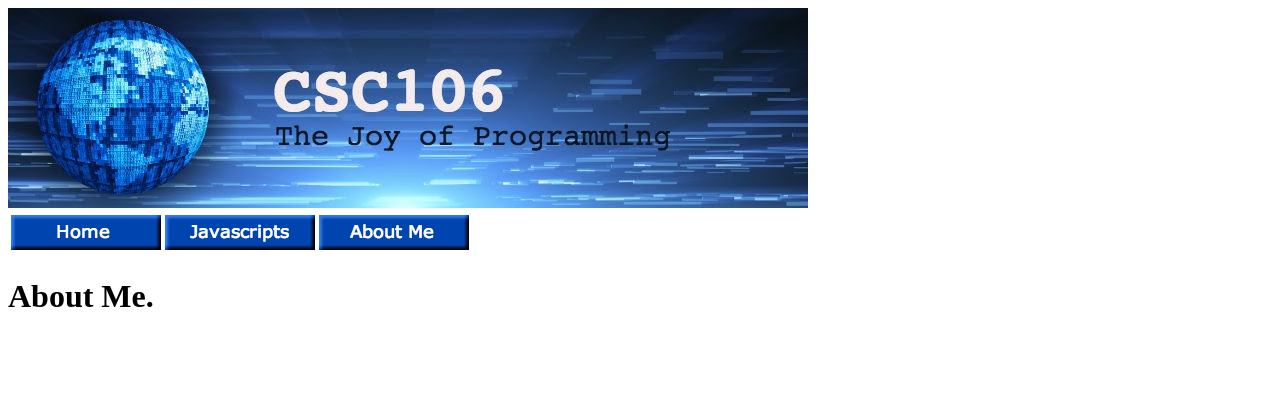
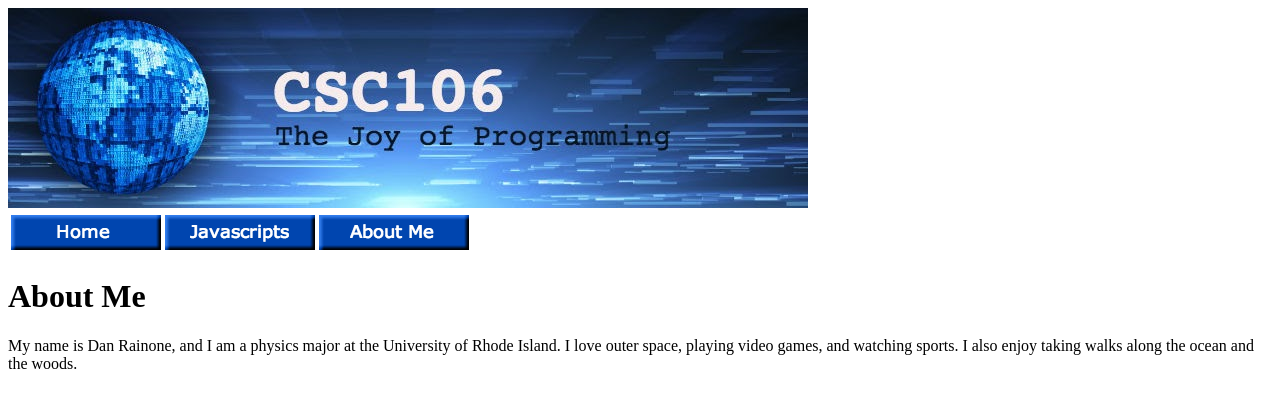
Before and after one commit to drainone5/drainone5.github.io, a plain HTML site: page about.html in a window 1280 px wide. Drawn offline with Linux system fonts and the light colour scheme.

Commit message:
Update about.html

```diff
--- a/about.html
+++ b/about.html
@@ -9,7 +9,7 @@
 <html>
     <head>
         <meta charset="utf-8">
-        <title>Daniel's Programming Portfolio</title>
+        <title>Daniel's Programming Portfolio - About</title>
     </head>
     <body>
         <img src="csc106_banner.jpg">
@@ -22,7 +22,10 @@
             </tr>
         </table>
 
-<h1> About Me. </h1>
+        <h1> About Me </h1>
+
+        <p> My name is Dan Rainone, and I am a physics major at the University of Rhode Island. I love outer space, playing video games, and watching sports. I also enjoy taking walks along the ocean and the woods.
+        </p>
 
     </body>
 </html>
```
